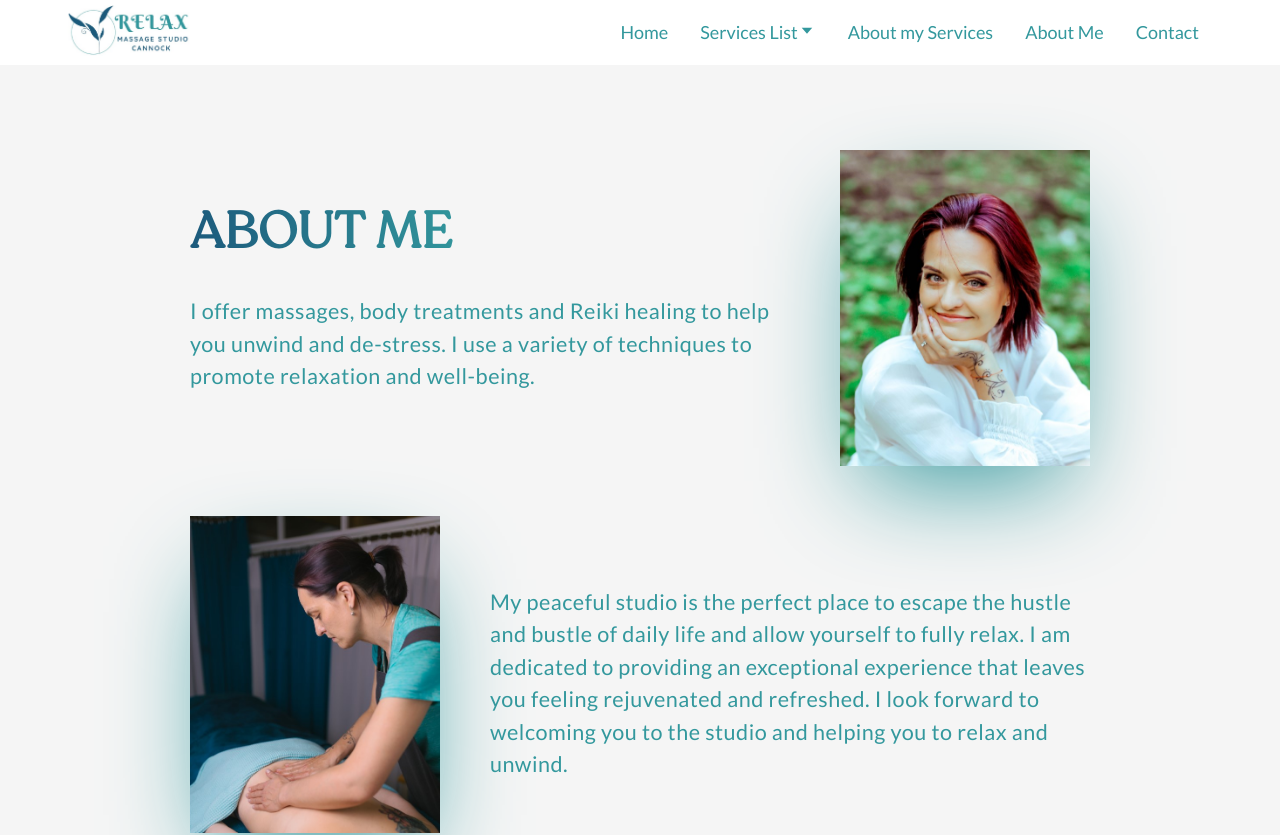
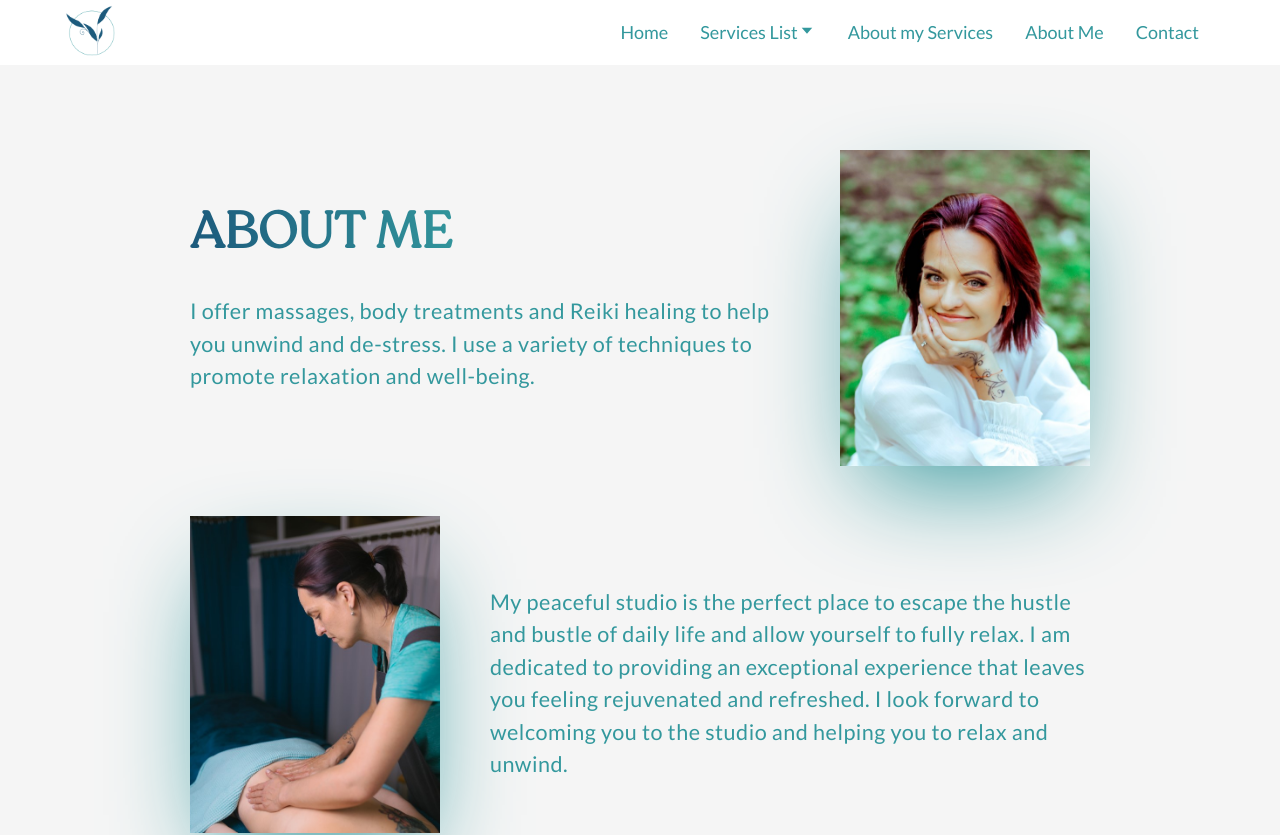
Before and after one commit to ConstantinIlisescu/relax-massage-app, a React (Create React App) app: page /relax-massage-app/relax-massage-app/about in a window 1280 px wide. Shown: the top 835 px of the page. Built offline with nearby package versions, Linux system fonts and the light colour scheme; a web font is replaced by a local one.

Commit message:
Navbar Logo change

```diff
--- a/src/components/navbar/Navbar.css
+++ b/src/components/navbar/Navbar.css
@@ -18,8 +18,7 @@
 }
 
 .navbar-links-logo {
-  width: 130px;
-  border-radius: 20px;
+  width: 50px;
 }
 
 .navbar-links-container {
```
Also changed, not shown: src/images/logo.jpg.
